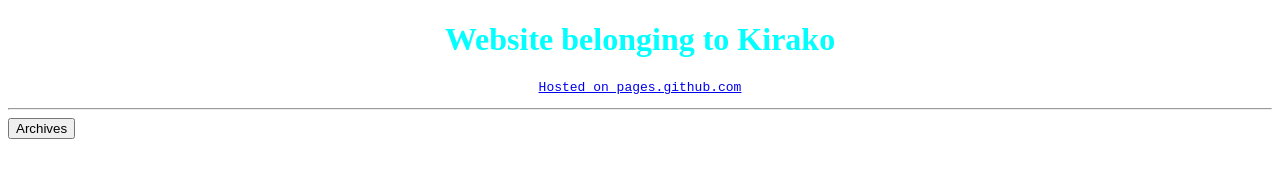
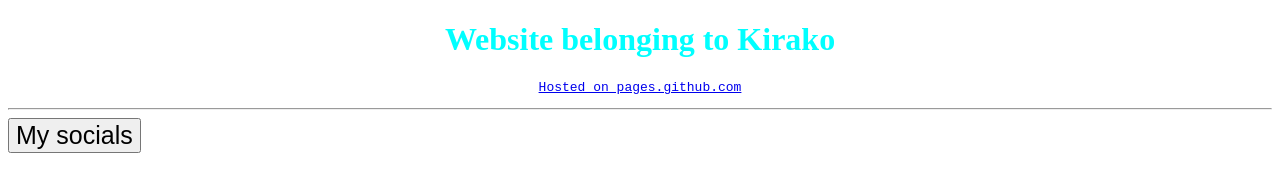
Before and after one commit to 1Kirako/website, a plain HTML site: page index.html in a window 1280 px wide. Drawn offline with Linux system fonts and the light colour scheme.

Commit message:
Update index.html

```diff
--- a/index.html
+++ b/index.html
@@ -16,7 +16,7 @@
         </a>
         <hr>
         <a href = "experience.html">
-            <button style>Archives</button>
+            <button style="font-size:25px;">My socials</button>
         </a>
     </body>
 </html>
```
